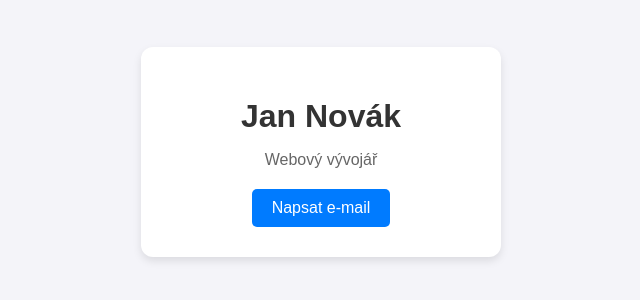
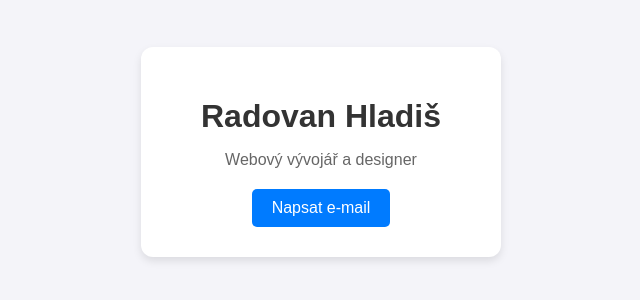
Before and after one commit to radovanhladisv-cmyk/ukol_20.11, a plain HTML site: page index.html in a window 1280 px wide. Shown: the part 248-548 px from the top of the page, without its empty margins (319-959 px from the left). Drawn offline with Linux system fonts and the light colour scheme.

```diff
--- a/index.html
+++ b/index.html
@@ -50,8 +50,8 @@
 <body>
 
     <div class="card">
-<h1>Jan Novák</h1>
-<p>Webový vývojář</p>
+<h1>Radovan Hladiš</h1>
+<p>Webový vývojář a designer</p>
 <!-- DOPLŇ ZDE (4): Doplň do atributu href správný odkaz pro odeslání e-mailu na jan@example.com -->
 <a href="mailto:jan@example.com" class="kontakt">Napsat e-mail</a>
 </div>
```
